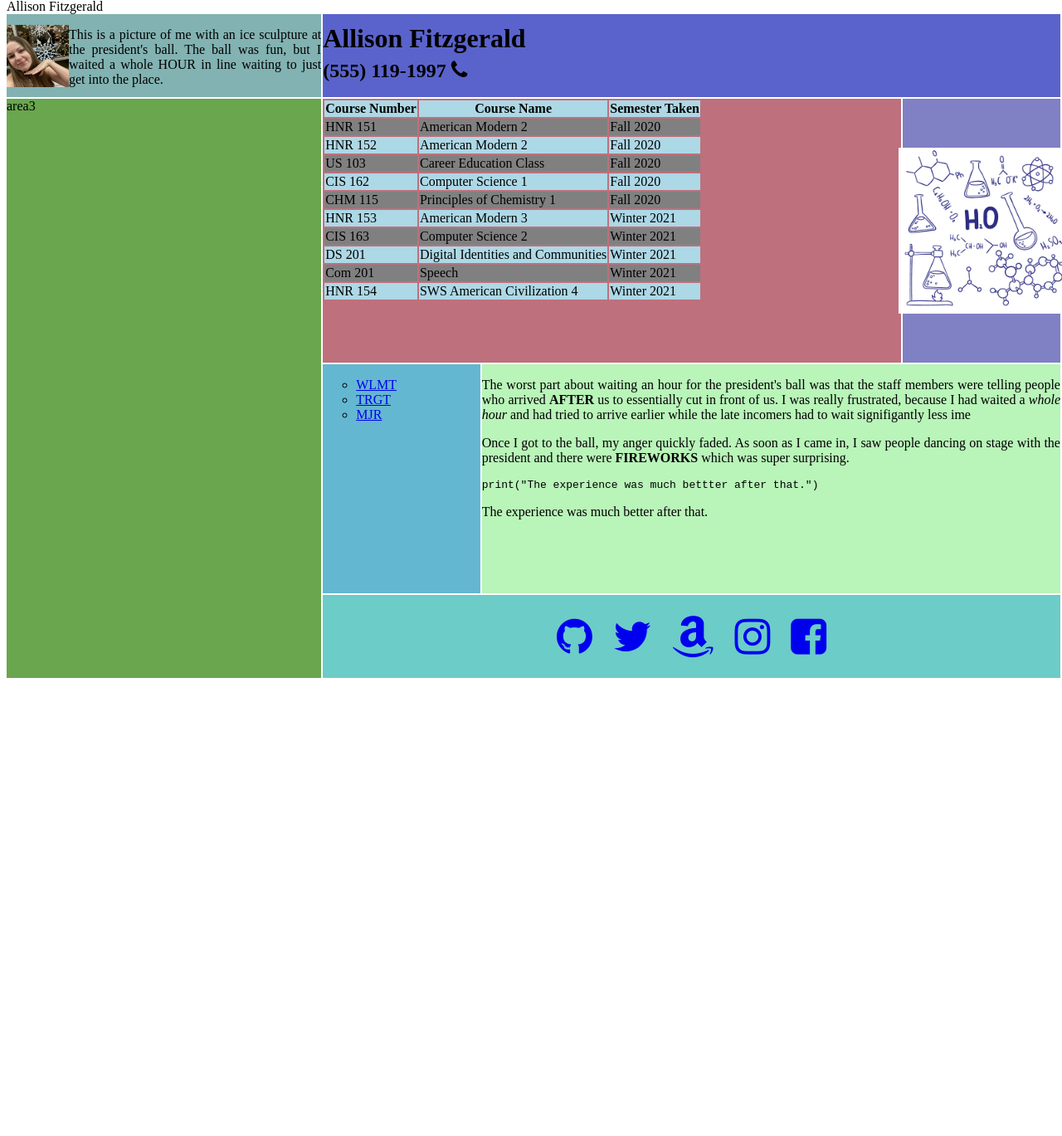
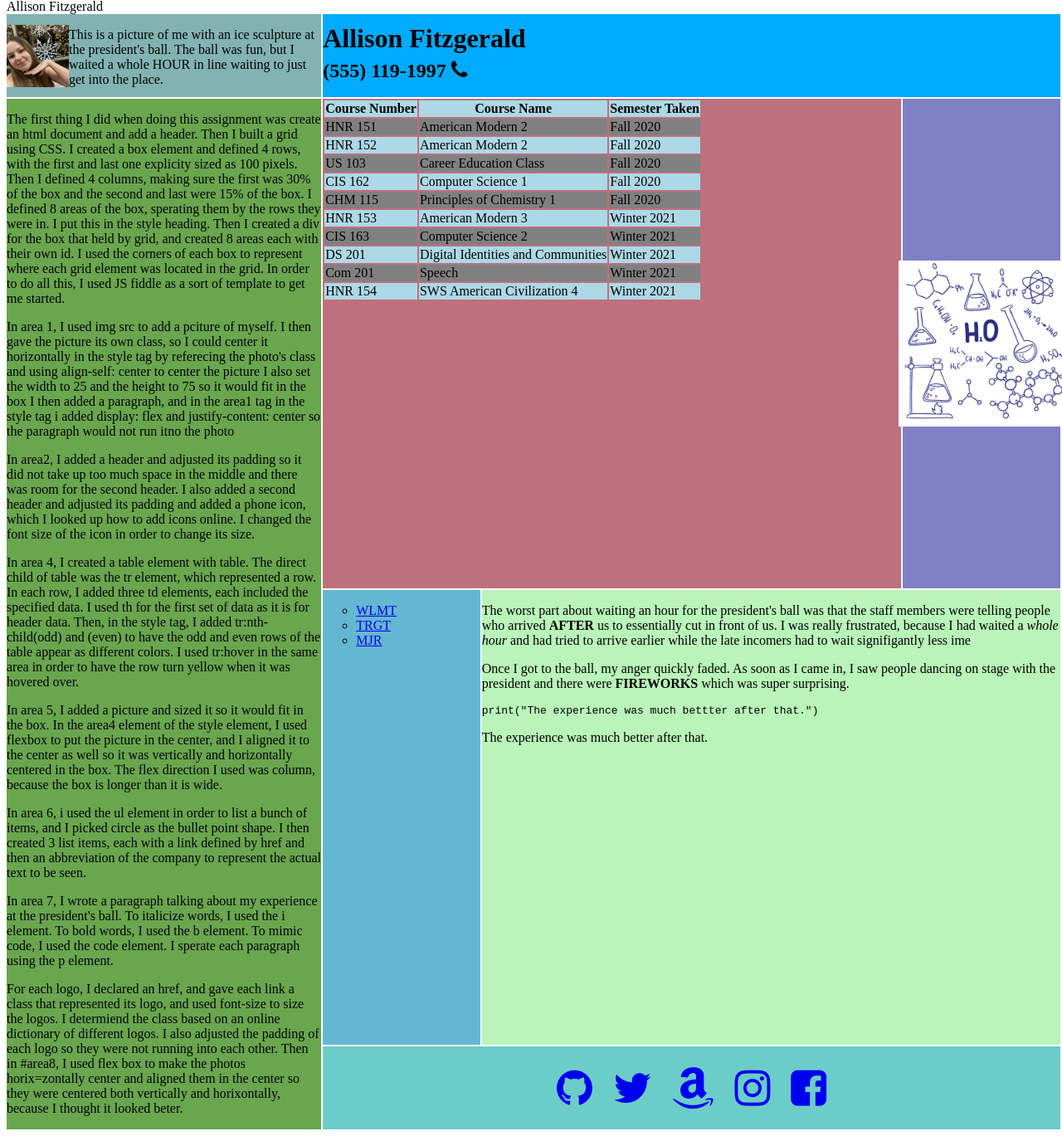
Before and after one commit to alliefitz22/371A1, a plain HTML site: page index.html in a window 1280 px wide. Shown: the part 9-1378 px from the top of the page at 83% size. Before the commit the page ends 834 px from the top, so only its background shows below. Drawn offline with Linux system fonts and the light colour scheme.

Commit message:
Finished

```diff
--- a/index.html
+++ b/index.html
@@ -4,9 +4,6 @@
     </head>
     <link rel="stylesheet" href="https://cdnjs.cloudflare.com/ajax/libs/font-awesome/4.7.0/css/font-awesome.min.css">
     <style>
-        p {
-            text-align: justify;
-        }
         .picMe {
             align-self: center;
         }
@@ -47,7 +44,7 @@
         }
 
         #area2 {
-            background: rgba(15, 29, 180, 0.686);
+            background: #00aaff;
             grid-area: 1/2/2/5;
         }
         #area3 {
@@ -85,7 +82,7 @@
     </style>
     <div id="mybox">
         <span id="area1">
-            <img src="IMG_1715.JPG" class = picMe wdith="25" height="75">
+            <img src="IMG_1715.JPG" class="picMe" wdith="25" height="75">
             <p>
                 This is a picture of me with an ice sculpture at the president's ball.
                 The ball was fun, but I waited a whole HOUR in line waiting to just get into the place.
@@ -100,7 +97,49 @@
         </span>
 
         <span id="area3">
-            area3
+            <p> The first thing I did when doing this assignment was create an html document and add a header.
+                Then I built a grid using CSS. I created a box element and defined 4 rows, with the first and last one explicity sized as 100 pixels.
+                Then I defined 4 columns, making sure the first was 30% of the box and the second and last were 15%
+                of the box. I defined 8 areas of the box, sperating them by the rows they were in. I put this in the style
+                heading. Then I created a div for the box that held by grid, and created 8 areas each with their own id. I used the corners
+                of each box to represent where each grid element was located in the grid. In
+                order to do all this, I used JS fiddle as a sort of template to get me started.  </p>
+            <p> In area 1, I used img src to add a pciture of myself. I then gave the picture its own class, so I could center
+                it horizontally in the style tag by referecing the photo's class and using align-self: center to center the picture
+                I also set the width to 25 and the height to 75 so it would fit in the box
+                I then added a paragraph, and in the area1 tag in the style tag i added display: flex and justify-content: center
+                so the paragraph would not run itno the photo </p>
+            <p> In area2, I added a header and adjusted its padding so it did not take up too much space in the middle and
+                there was room for the second header. I also added a second header and adjusted its padding and added a phone icon, which
+                I looked up how to add icons online. I changed the font size of the icon in order to change its size.</p>
+            <p>
+                In area 4, I created a table element with table. The direct child of table was the tr element, which represented
+                a row. In each row, I added three td elements, each included the specified data. I used th for the
+                first set of data as it is for header data. Then, in the style tag, I added tr:nth-child(odd) and (even) to have
+                the odd and even rows of the table appear as different colors. I used tr:hover in the same area in order to
+                have the row turn yellow when it was hovered over.
+            </p>
+                In area 5, I added a picture and sized it so it would fit in the box. In the area4 element of the style element,
+                I used flexbox to put the picture in the center, and I aligned it to the center as well so it was vertically
+                and horizontally centered in the box. The flex direction I used was column, because the box is longer than
+                it is wide.
+            <p>
+                In area 6, i used the ul element in order to list a bunch of items, and I picked circle as the bullet point shape.
+                I then created 3 list items, each with a link defined by href and then an abbreviation of the company to
+                represent the actual text to be seen.
+            </p>
+            <p>
+                In area 7, I wrote a paragraph talking about my experience at the president's ball. To italicize words, I used
+                the i element. To bold words, I used the b element. To mimic code, I used the code element. I sperate each paragraph
+                using the p element.
+            </p>
+            <p>
+                For each logo, I declared an href, and gave each link a class that represented its logo, and used font-size to
+                size the logos. I determiend the class based on an online dictionary of different logos. I also adjusted the
+                padding of each logo so they were not running into each other. Then in #area8, I used flex box to make the
+                photos horix=zontally center and aligned them in the center so they were centered both vertically and horixontally,
+                because I thought it looked beter.
+            </p>
         </span>
         <span id="area4">
             <table>
```
